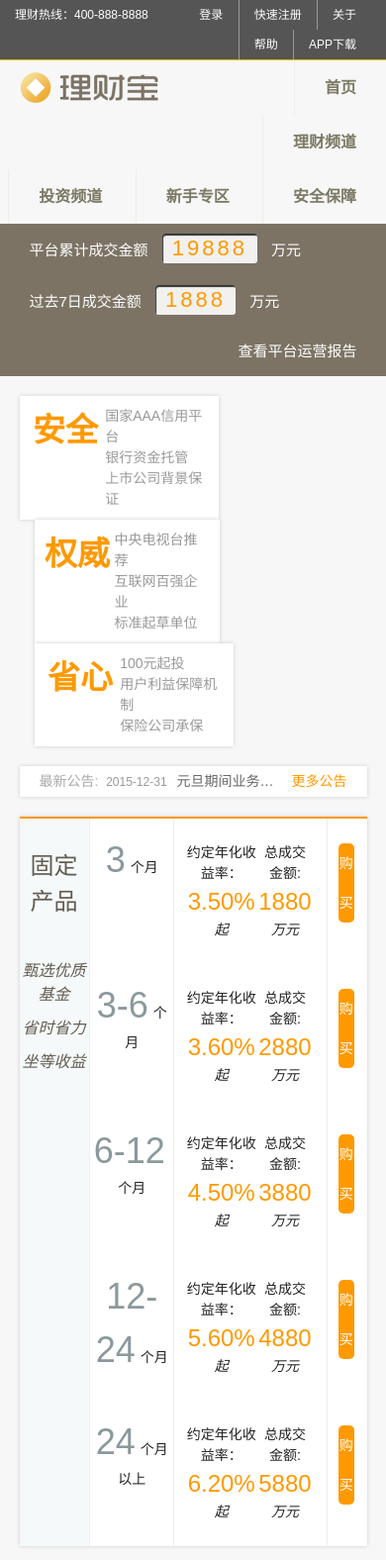
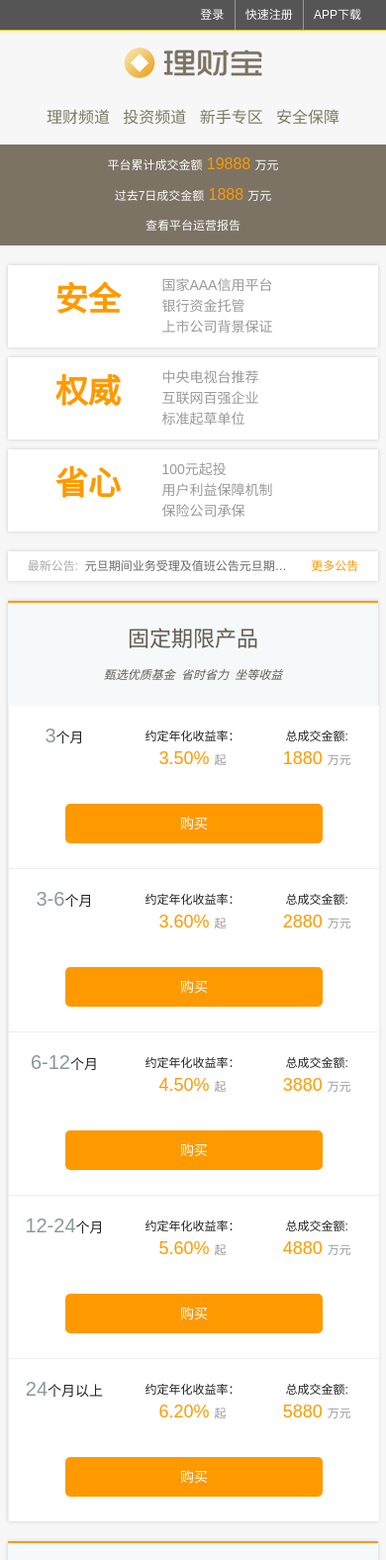
Before and after one commit to Xuewa/responsiveWeb, a plain HTML site: page src/index.html in a window 390 px wide. Shown: the top 1576 px of the page at 99% size. Drawn offline with Linux system fonts and the light colour scheme.

Commit message:
add media query

```diff
--- a/src/css/main.css
+++ b/src/css/main.css
@@ -117,6 +117,22 @@ header .top ul li a{
     color:#fff;
 }
 
+@media only screen and (max-width: 50em){
+    header .top ul li a{
+        padding: 0 1rem;
+    }
+}
+
+@media only screen and (min-width: 30.0625em) and (max-width:50em){
+}
+
+@media only screen and (max-width:30em){
+    header .top .tel,
+    header .top ul li:nth-child(3),
+    header .top ul li:nth-child(4){
+        display:none;
+    }
+}
 /*主导航*/
 header .main{
     padding: 0;
@@ -134,7 +150,7 @@ header .main ul li{
 }
 header .main ul li a{
     display:inline-block;
-    padding:0 3rem;
+    padding:0 2.5rem;
     line-height: 5.5rem;
     font-size: 1.6rem;
     font-weight: bold;
@@ -147,6 +163,37 @@ header .main ul li a:active{
     background-color: #f8f6f1;
 }
 
+@media only screen and (max-width: 50em){
+    header .main .brand{
+        float: none;
+        display: block;
+        padding: 0;
+        margin: 1.5rem auto 0.5rem;
+        text-align: center;
+    }
+    header .main ul{
+        text-align: center;
+    }
+    header .main ul li{
+        border:none;
+    }
+    header .main ul li a{
+        padding: 0 1.5rem;
+    }
+}
+
+@media only screen and (min-width: 30.0625em) and (max-width:50em){
+}
+
+@media only screen and (max-width:30em){
+    header .main ul li:first-child{
+        display: none;
+    }
+    header .main ul li a {
+        font-weight: normal;
+        padding: 0 0.5rem;
+    }
+}
 /*主要内容*/
 .container{
     width:100%;
@@ -191,6 +238,44 @@ header .main ul li a:active{
     line-height: 3rem;
     padding:1rem;
 }
+
+
+@media only screen and (max-width: 50em){
+    .trans-data{
+        padding: 1rem  0.5rem;
+    }
+    .trans-data span{
+        font-size: 1.2rem;
+    }
+    .trans-data span.trans-money{
+        box-shadow:none;
+        background-color: transparent;
+        padding: 0;
+        margin: 0;
+        font-size:1.6rem;
+        letter-spacing: inherit;
+    }
+    .trans-report a{
+        font-size: 1.2rem;
+    }
+}
+
+@media only screen and (min-width: 30.0625em) and (max-width:50em){
+}
+
+@media only screen and (max-width:30em){
+    .transaction{
+        padding: 0.5rem 0;
+    }
+    .trans-data,.trans-report{
+        float: none;
+        text-align: center;
+    }
+    .trans-data,.trans-report a{
+        padding: 0;
+    }
+}
+
 .ad{
     display: none;
 }
@@ -203,7 +288,7 @@ header .main ul li a:active{
 }
 .feature .item{
     display: inline-block;
-    width:calc(33.33333333%- 3rem);
+    width:calc(33.33333333% - 3rem);
     padding:1rem;
     font-size: 1.4rem;
     background-color:#fff;
@@ -227,6 +312,33 @@ header .main ul li a:active{
     width:55%;
     margin: 0;padding:0;
     color:#999;
+}
+
+
+@media only screen and (min-width: 30.0625em) and (max-width:50em){
+    .feature .item h3{
+        width:100%;
+        font-size: 2.6rem;
+    }
+    .feature .item p{
+        width: 100%;
+        text-align: center;
+        font-size: 1rem;
+    }
+}
+
+@media only screen and (max-width:30em){
+    .feature{
+        width: 96%;
+    }
+    .feature .item{
+        width: auto;
+        display: block;
+    }
+    .feature .item+.item
+    {
+        margin:1rem 0 0 ;
+    }
 }
 
 .notice{
@@ -264,6 +376,16 @@ header .main ul li a:active{
     margin-right: 2rem;
     color: #ff9900;
 }
+@media only screen and (max-width:30em){
+    .notice{
+        width: 96%;
+        font-size: 1.2rem;
+    }
+    .notice a span{
+        display: none;
+    }
+}
+
 .product{
     width: 90%;
     margin: 2rem auto;
@@ -297,7 +419,6 @@ header .main ul li a:active{
 }
 .product .product-content .item{
     width: 100%;
-
 }
 .product .product-content .item + .item{
     border-top:1px solid #eee;
@@ -374,8 +495,87 @@ header .main ul li a:active{
     background-color: #ccc !important;
     cursor: not-allowed;
 }
+
+@media only screen and (max-width: 50em) {
+    .product h2 {
+        width: 100%;
+        float: none;
+        margin-top: 2rem;
+        font-size: 2.2rem;
+    }
+
+    .product h2 em {
+        display: inline;
+        font-size: 1.2rem;
+    }
+
+    .product h2 em:first-child {
+        margin-top: 0;
+    }
+
+    .product .product-content {
+        width: 100%;
+        float: none;
+    }
+    .product .product-content .item h3{
+        margin-bottom: 0;
+    }
+    .product .product-content .item h3 em {
+        font-size: 2.4rem;
+        /*margin: 0;*/
+    }
+
+    .product .product-content .item .info {
+        font-size: 1.2rem;
+        padding-bottom: 0;
+    }
+
+    .product .product-content .item .info p span{
+        font-size:2rem;
+    }
+    .product .product-content .item .buy a{
+        margin: 0.5rem auto;
+    }
+
+}
+
+@media only screen and (max-width: 30rem) {
+
+    .product{
+        width: 96%;
+    }
+    .product h2 em:first-child:before{
+        content: " ";
+        display:table;
+    }
+
+    .product .product-content .item h3 em{
+        font-size: 2rem;
+        margin-right: 0;
+    }
+
+    .product .product-content .item .info {
+        float: right;
+        width: 70%;
+        border: none;
+        padding: 1rem 0;
+    }
+    .product .product-content .item .info p span{
+        font-size:1.8rem;
+    }
+    .product .product-content .item .buy{
+        width: 100%;
+        padding: 1rem 0 2rem;
+        float: none;clear: both;
+    }
+    .product .product-content .item .buy a{
+        margin-top: 0;
+        max-width: 26rem;
+    }
+
+}
 .footer{
-    padding: 3rem;
+padding: 3rem 0;
 background-color: #fff;
 border-top: 2px solid #eee;
 }
@@ -405,9 +605,38 @@ header .main ul li a:active{
 font-size: 1.6rem;
 line-height: 3rem;
 }
+@media only screen and (max-width: 50rem) {
+    .footer p.brand{
+        display: none;
+    }
+    .footer-content ul{
+        width: 20%;
+    }
+    .footer-content ul li{
+        font-size: 1.2rem;
+        line-height: 2rem;
+    }
+    .footer-content ul li.title{
+        font-size: 1.4rem;
+        line-height: 2.5rem;
+    }
+}
+@media only screen and (max-width: 30rem) {
+
+    .footer-content{
+        width:98%;
+    }
+    .footer-content ul li.title{
+        font-size: 1.2rem;
+        line-height: 2rem;
+    }
+}
+
 /*footer*/
 footer{
     width:100%;
+    padding: 3rem 0 5rem;
+    background-color: #ededed;
 }
 footer ul{
     text-align: center;
--- a/src/index.html
+++ b/src/index.html
@@ -76,7 +76,7 @@
         <a class="more" href="#">更多公告</a>
     </div>
     <section class="product clearfix">
-        <h2>固定产品
+        <h2>固定期限产品
             <em>甄选优质基金</em>
             <em>省时省力</em>
             <em>坐等收益</em>
@@ -85,50 +85,44 @@
             <div class="item clearfix">
                 <h3><em>3</em>个月</h3>
                 <div class="info">
-                    <p>约定年化收益率：<span>3.50%</span><i>起</i></p>
-                    <p>总成交金额:<span>1880</span><i>万元</i></p>
+                    <p>约定年化收益率：<span>3.50% <i>起</i></span></p>
+                    <p>总成交金额:<span>1880 <i>万元</i></span></p>
                 </div>
                 <div class="buy"><a href="#">购买</a></div>
             </div>
-        </div>
-        <div class="product-content">
+
             <div class="item clearfix">
                 <h3><em>3-6</em>个月</h3>
                 <div class="info">
-                    <p>约定年化收益率：<span>3.60%</span><i>起</i></p>
-                    <p>总成交金额:<span>2880</span><i>万元</i></p>
+                    <p>约定年化收益率：<span>3.60% <i>起</i></span></p>
+                    <p>总成交金额:<span>2880 <i>万元</i></span></p>
                 </div>
                 <div class="buy"><a href="#">购买</a></div>
             </div>
-        </div>
 
-        <div class="product-content">
             <div class="item clearfix">
                 <h3><em>6-12</em>个月</h3>
                 <div class="info">
-                    <p>约定年化收益率：<span>4.50%</span><i>起</i></p>
-                    <p>总成交金额:<span>3880</span><i>万元</i></p>
+                    <p>约定年化收益率：<span>4.50% <i>起</i></span></p>
+                    <p>总成交金额:<span>3880 <i>万元</i></span></p>
                 </div>
                 <div class="buy"><a href="#">购买</a></div>
             </div>
-        </div>
 
-        <div class="product-content">
             <div class="item clearfix">
                 <h3><em>12-24</em>个月</h3>
                 <div class="info">
-                    <p>约定年化收益率：<span>5.60%</span><i>起</i></p>
-                    <p>总成交金额:<span>4880</span><i>万元</i></p>
+                    <p>约定年化收益率：<span>5.60% <i>起</i></span></p>
+                    <p>总成交金额:<span>4880 <i>万元</i></span></p>
                 </div>
                 <div class="buy"><a href="#">购买</a></div>
             </div>
-        </div>
-        <div class="product-content">
+
             <div class="item clearfix">
                 <h3><em>24</em>个月以上</h3>
                 <div class="info">
-                    <p>约定年化收益率：<span>6.20%</span><i>起</i></p>
-                    <p>总成交金额:<span>5880</span><i>万元</i></p>
+                    <p>约定年化收益率：<span>6.20% <i>起</i></span></p>
+                    <p>总成交金额:<span>5880 <i>万元</i></span></p>
                 </div>
                 <div class="buy"><a href="#">购买</a></div>
             </div>
@@ -144,50 +138,39 @@
                 <h3><em>3</em>个月<i>日常生活消费</i></h3>
                 <div class="info">
                     <p>约定年化收益率：<span>4.90%</span></p>
-                    <p>金额:<span>18,000</span><i>元</i></p>
+                    <p>金额:<span>18,000 <i>元</i></span></p>
                 </div>
                 <div class="buy"><a href="#">投标</a></div>
             </div>
-        </div>
-        <div class="product-content">
             <div class="item clearfix">
-
                 <h3><em>5</em>个月<i>资金周转</i></h3>
                 <div class="info">
-                    <p>约定年化收益率：<span>5.20%</span></p>
-                    <p>金额:<span>28,800</span><i>元</i></p>
+                    <p>约定年化收益率：<span>5.20% </span></p>
+                    <p>金额:<span>28,800 <i>元</i></span></p>
                 </div>
                 <div class="buy"><a href="#">投标</a></div>
             </div>
-        </div>
-
-        <div class="product-content">
             <div class="item clearfix">
                 <h3><em>7</em>个月<i>个人消费</i></h3>
                 <div class="info">
-                    <p>约定年化收益率：<span>5.50%</span><i>起</i></p>
-                    <p>金额:<span>28,800</span><i>元</i></p>
+                    <p>约定年化收益率：<span>5.50%</span></p>
+                    <p>金额:<span>28,800 <i>元</i></span></p>
                 </div>
                 <div class="buy"><a class="disabled" href="#">还款中</a></div>
             </div>
-        </div>
-
-        <div class="product-content">
             <div class="item clearfix">
-                <h3><em>1</em>个月</h3>
+                <h3><em>1</em>个月<i>日常生活消费</i></h3>
                 <div class="info">
-                    <p>约定年化收益率：<span>4.60%</span><i>起</i></p>
-                    <p>金额:<span>48,800</span><i>元</i></p>
+                    <p>约定年化收益率：<span>4.60%</span></p>
+                    <p>金额:<span>48,800 <i>元</i></span></p>
                 </div>
                 <div class="buy"><a class="disabled" href="#">还款中</a></div>
             </div>
-        </div>
-        <div class="product-content">
             <div class="item clearfix">
-                <h3><em>12</em>个月以上</h3>
+                <h3><em>12</em>个月以上<i>资金周转</i></h3>
                 <div class="info">
-                    <p>约定年化收益率：<span>7.20%</span><i>起</i></p>
-                    <p>金额:<span>58,800</span><i>元</i></p>
+                    <p>约定年化收益率：<span>7.20%</span></p>
+                    <p>金额:<span>58,800 <i>元</i></span></p>
                 </div>
                 <div class="buy"><a class="disabled" href="#">已满标</a></div>
             </div>
@@ -197,30 +180,30 @@
         <div class="footer-content clearfix">
             <p class="brand"></p>
             <ul>
-                <li>关于我们</li>
+                <li class="title">关于我们</li>
                 <li><a href="#">公司介绍</a></li>
                 <li><a href="#">业务模式</a></li>
                 <li><a href="#">合作机构</a></li>
                 <li><a href="#">服务协议</a></li>
             </ul>
             <ul>
-                <li>风险防范</li>
+                <li class="title">风险防范</li>
                 <li><a href="#">账户安全</a></li>
                 <li><a href="#">安全保障</a></li>
             </ul>
             <ul>
-                <li>理财产品</li>
+                <li class="title">理财产品</li>
                 <li><a href="#">固定期限</a></li>
                 <li><a href="#">债权/散标</a></li>
             </ul>
             <ul>
-                <li>交易帮助</li>
+                <li class="title">交易帮助</li>
                 <li><a href="#">购买</a></li>
                 <li><a href="#">赎回</a></li>
                 <li><a href="#">提现</a></li>
             </ul>
             <ul>
-                <li>机构服务</li>
+                <li class="title">机构服务</li>
                 <li><a href="#">机构中心</a></li>
                 <li><a href="#">合作联系</a></li>
             </ul>
```
Lines whose indentation alone changed are shown as unchanged.
